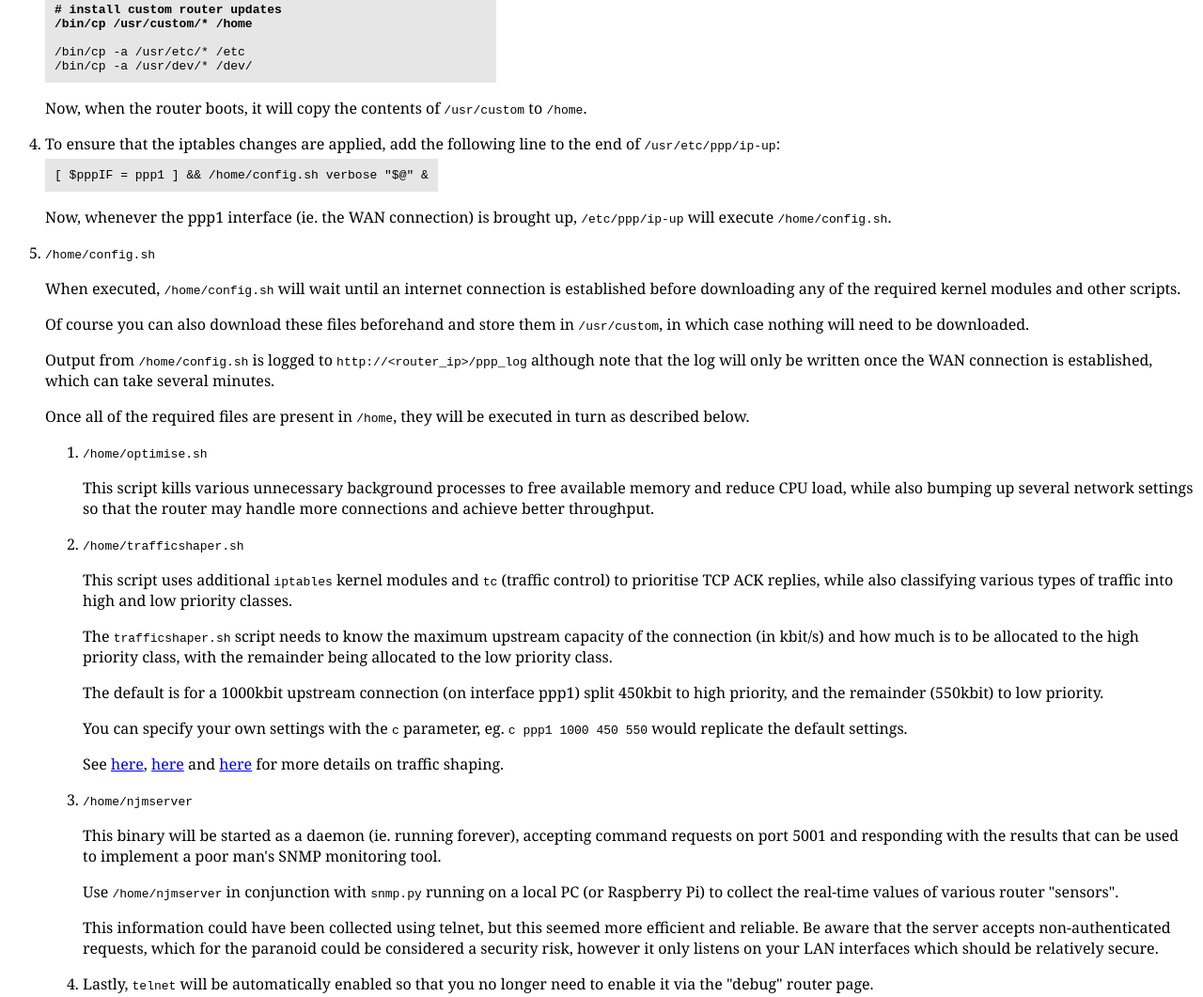
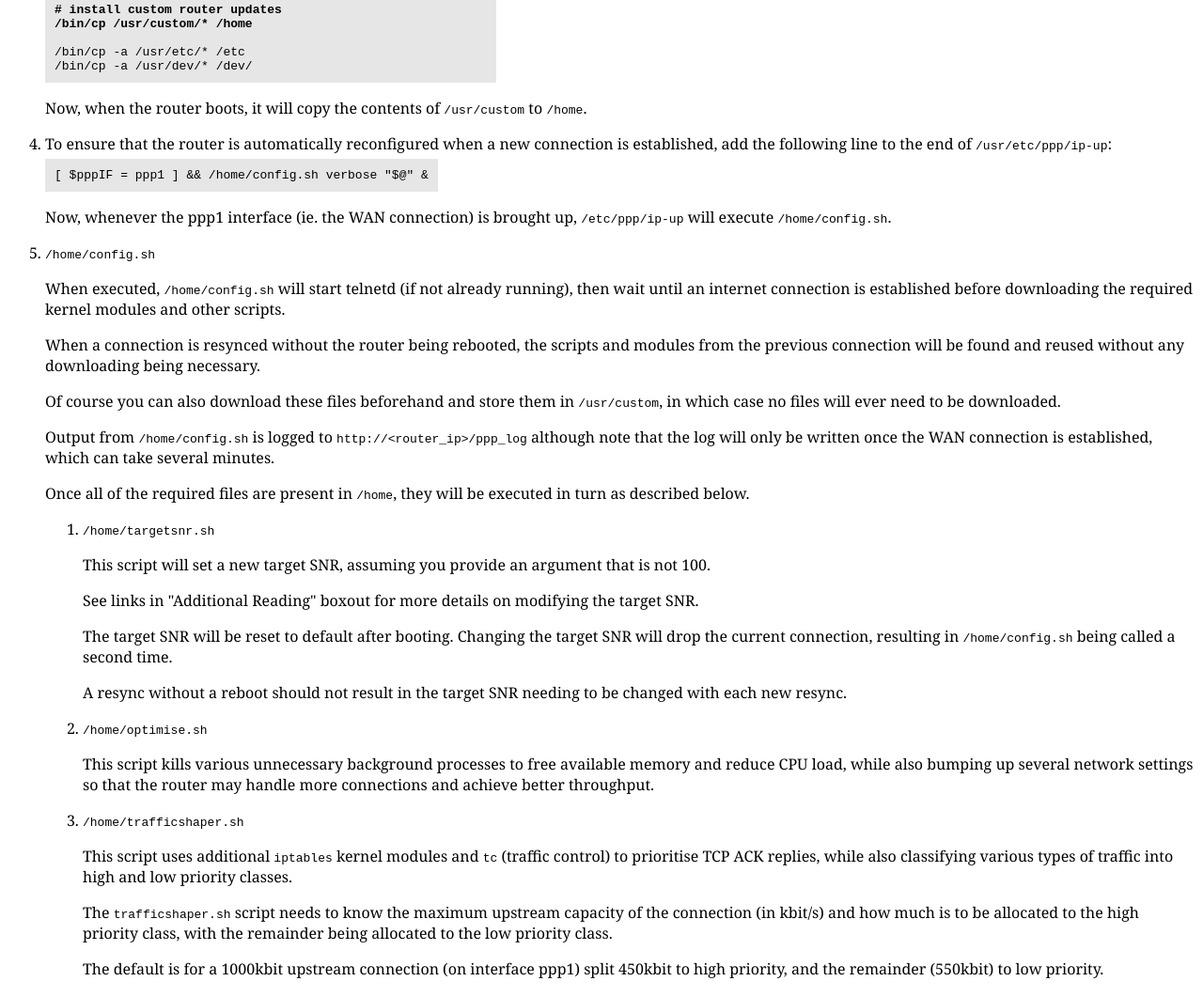
Before and after one commit to gvsurenderreddy/dgnd4000, a plain HTML site: page notes/index.html in a window 1280 px wide. Shown: the part 1252-2313 px from the top of the page at 94% size. Drawn offline with Linux system fonts and the light colour scheme.

Commit message:
Add targetsnr.sh; enable telnet early

```diff
--- a/notes/index.html
+++ b/notes/index.html
@@ -158,6 +158,9 @@ span {
 	<p><a href="http://blog.edseek.com/~jasonb/articles/traffic_shaping/scenarios.html">A Practical Guide to Linux Traffic Control</a></p>
 	<p><a href="http://luxik.cdi.cz/~devik/qos/htb/manual/userg.htm">HTB Linux queuing discipline manual</a></p>
 	<p>cover the basics of traffic shaping.</p>
+	<p><a href="http://www.kitz.co.uk/routers/dg834GT_targetsnr.htm">Override Target SNR</a></p>
+	<p><a href="http://www.increasebroadbandspeed.co.uk/SNR-tweak">Broadband SNR tweak</a></p>
+	<p>discuss ways of setting a target SNR.</p>
 </div>
 <p>I've compiled a few extra iptables modules and enabled (what I consider) to be improved QoS with TCP ACK prioritisation and traffic shaping for http, https, ftp, dns, rtmp (Flash/BBC iPlayer) and icmp traffic, with all other traffic being classified as "bulk" or lower priority.</p>
 <p>In addition, I've cobbled together a simple server to expose various SNMP-type statistics for consumption by Cacti/MRTG etc.</p>
@@ -220,17 +223,23 @@ mount -t devpts devpts /dev/pts
 /bin/cp -a /usr/dev/* /dev/
 </pre>
 <p>Now, when the router boots, it will copy the contents of <span>/usr/custom</span> to <span>/home</span>.</p>
-<li>To ensure that the iptables changes are applied, add the following line to the end of <span>/usr/etc/ppp/ip-up</span>:</li>
+<li>To ensure that the router is automatically reconfigured when a new connection is established, add the following line to the end of <span>/usr/etc/ppp/ip-up</span>:</li>
 <pre dir="ltr">
 [ $pppIF = ppp1 ] && /home/config.sh verbose "$@" &
 </pre>
 <p>Now, whenever the ppp1 interface (ie. the WAN connection) is brought up, <span>/etc/ppp/ip-up</span> will execute <span>/home/config.sh</span>.</p>
 <li><span>/home/config.sh</span></li>
-<p>When executed, <span>/home/config.sh</span> will wait until an internet connection is established before downloading any of the required kernel modules and other scripts.</p>
-<p>Of course you can also download these files beforehand and store them in <span>/usr/custom</span>, in which case nothing will need to be downloaded.</p>
+<p>When executed, <span>/home/config.sh</span> will start telnetd (if not already running), then wait until an internet connection is established before downloading the required kernel modules and other scripts.</p>
+<p>When a connection is resynced without the router being rebooted, the scripts and modules from the previous connection will be found and reused without any downloading being necessary.</p>
+<p>Of course you can also download these files beforehand and store them in <span>/usr/custom</span>, in which case no files will ever need to be downloaded.</p>
 <p>Output from <span>/home/config.sh</span> is logged to <span>http://&lt;router_ip&gt;/ppp_log</span> although note that the log will only be written once the WAN connection is established, which can take several minutes.</p>
 <p>Once all of the required files are present in <span>/home</span>, they will be executed in turn as described below.</p>
 <ol>
+<li><span>/home/targetsnr.sh</span></li>
+<p>This script will set a new target SNR, assuming you provide an argument that is not 100.</p>
+<p>See links in "Additional Reading" boxout for more details on modifying the target SNR.</p>
+<p>The target SNR will be reset to default after booting. Changing the target SNR will drop the current connection, resulting in <span>/home/config.sh</span> being called a second time.</p>
+<p>A resync without a reboot should not result in the target SNR needing to be changed with each new resync.</p>
 <li><span>/home/optimise.sh</span></li>
 <p>This script kills various unnecessary background processes to free available memory and reduce CPU load, while also bumping up several network settings so that the router may handle more connections and achieve better throughput.</p>
 <li><span>/home/trafficshaper.sh</span></li>
@@ -243,7 +252,6 @@ mount -t devpts devpts /dev/pts
 <p>This binary will be started as a daemon (ie. running forever), accepting command requests on port 5001 and responding with the results that can be used to implement a poor man's SNMP monitoring tool.</p>
 <p>Use <span>/home/njmserver</span> in conjunction with <span>snmp.py</span> running on a local PC (or Raspberry Pi) to collect the real-time values of various router "sensors".</p>
 <p>This information could have been collected using telnet, but this seemed more efficient and reliable. Be aware that the server accepts non-authenticated requests, which for the paranoid could be considered a security risk, however it only listens on your LAN interfaces which should be relatively secure.</p>
-<li>Lastly, <span>telnet</span> will be automatically enabled so that you no longer need to enable it via the "debug" router page.</li>
 </ol>
 <li>Optional Extras</li>
 <ol>
```
Also changed, not shown: 3 other files.
